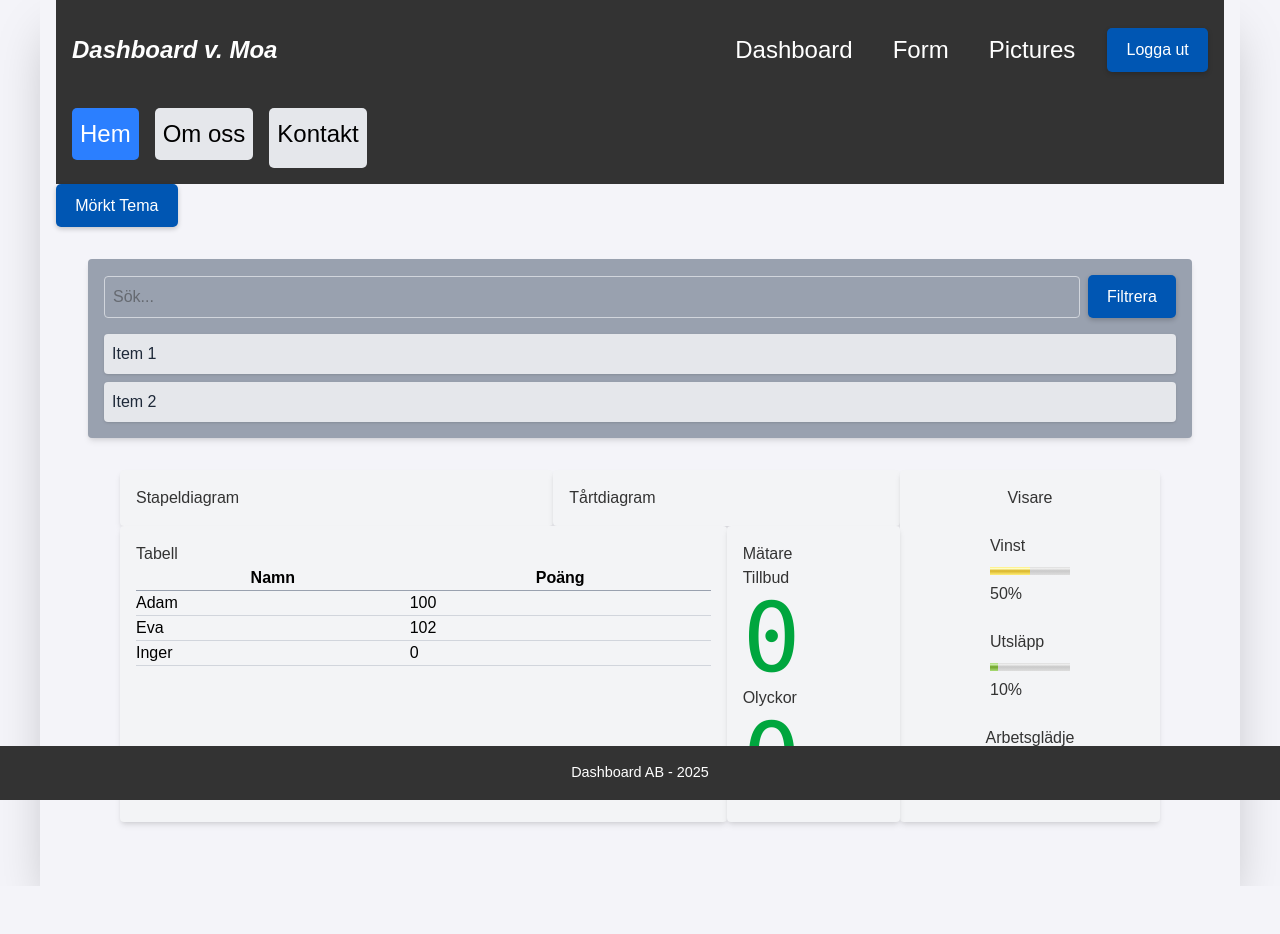
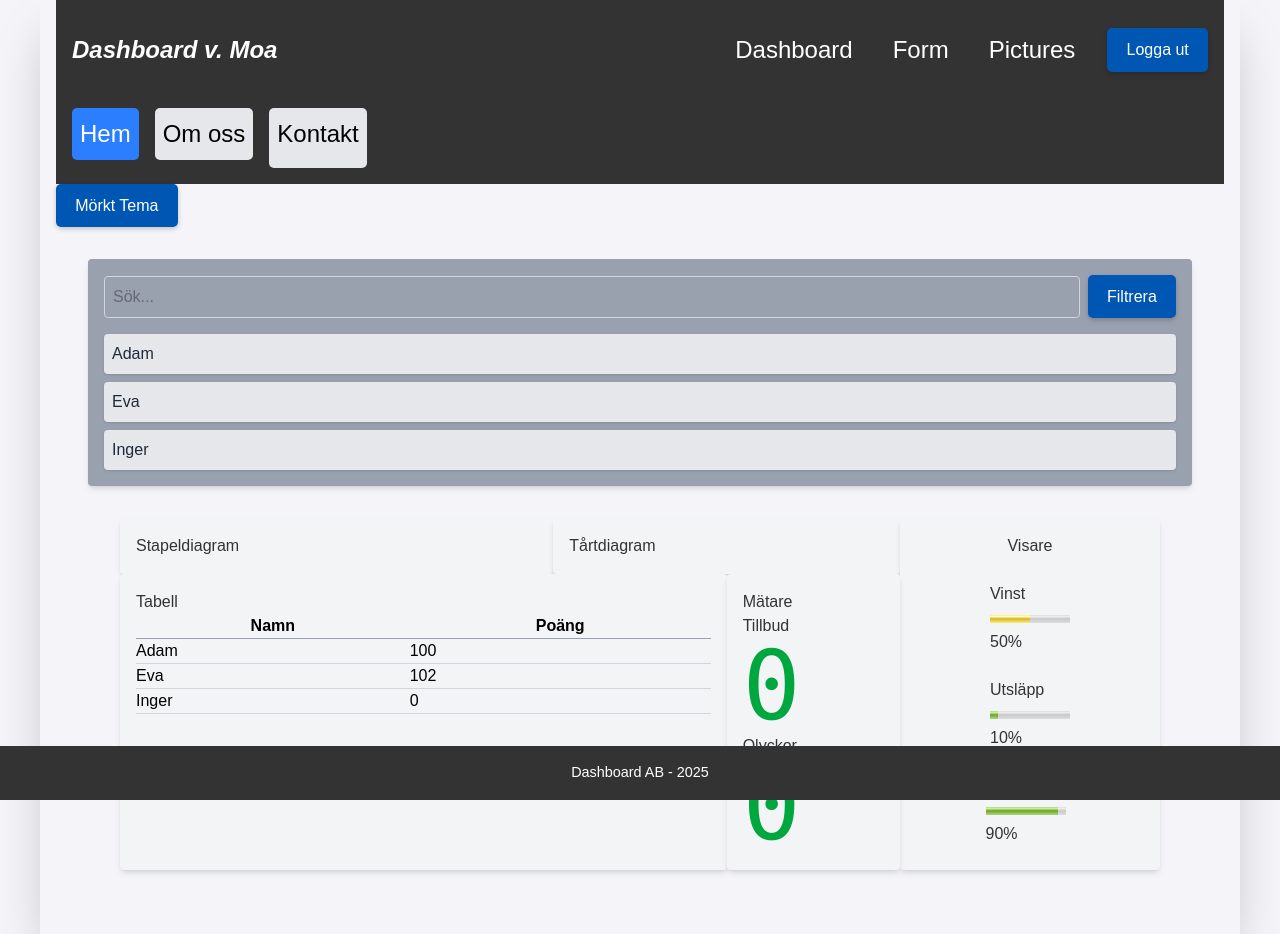
Before and after one commit to MoaPersson96/dashboard, a React (Vite) app: page / in a window 1280 px wide. Before the commit the page ends 886 px from the top, so only its background shows below. Built offline with nearby package versions, Linux system fonts and the light colour scheme.

Commit message:
Fixade så att sök funktionen visar data

```diff
--- a/src/App.jsx
+++ b/src/App.jsx
@@ -11,8 +11,9 @@ function AppContent() {
   const { theme, toggleTheme } = useTheme();
 
   const items = [
-    { id: 1, name: 'Item 1', isActive: true },
-    { id: 2, name: 'Item 2', isActive: false },
+    { id: 1, name: 'Adam', score: 100 },
+    { id: 2, name: 'Eva', score: 102 },
+    { id: 3, name: 'Inger', score: 0 },
   ];
 
   return (
--- a/src/components/Filter.jsx
+++ b/src/components/Filter.jsx
@@ -2,13 +2,24 @@ import React, { useState } from 'react';
 
 const FilterComponent = ({ items = [] }) => {
     const [searchTerm, setSearchTerm] = useState('');
+    const [filterValue, setFilterValue] = useState('');
 
     const handleSearch = (e) => {
         setSearchTerm(e.target.value);
     };
 
+    const handleFilter = () => {
+        setFilterValue(searchTerm);
+    };
+
+    const handleKeyDown = (e) => {
+        if (e.key === 'Enter') {
+            setFilterValue(searchTerm);
+        }
+    };
+
     const filteredItems = items.filter((item) =>
-        item.name.toLowerCase().includes(searchTerm.toLowerCase())
+        item.name.toLowerCase().includes(filterValue.toLowerCase())
     );
 
     return (
@@ -19,6 +30,7 @@ const FilterComponent = ({ items = [] }) => {
                     placeholder="Sök..."
                     value={searchTerm}
                     onChange={handleSearch}
+                    onKeyDown={handleKeyDown}
                     className="w-full p-2 border border-gray-300 rounded dark:bg-gray-700 dark:border-gray-600 dark:text-white focus:outline-none focus:ring-2 focus:ring-blue-500"
                     aria-label='Sök efter objekt'
                 />
@@ -26,6 +38,7 @@ const FilterComponent = ({ items = [] }) => {
                     className="px-4 py-2 bg-blue-600 text-white rounded hover:bg-blue-700 dark:bg-blue-500 dark:hover:bg-blue-600"
                     aria-label='Filtrera objekt'
                     tabIndex='0'
+                    onClick={handleFilter}
                 >
                     Filtrera
                 </button>
@@ -34,10 +47,15 @@ const FilterComponent = ({ items = [] }) => {
                 {filteredItems.map((item) => (
                     <li
                         key={item.id}
-                        className="p-2 bg-gray-200 dark:bg-gray-700 text-gray-800 dark:text-gray-100 rounded shadow-sm"
+                        className="p-2 bg-gray-200 dark:bg-gray-700 text-gray-800 dark:text-gray-100 rounded shadow-sm flex justify-between items-center gap-8"
                         role='listitem'
                     >
-                        {item.name}
+                        <span>{item.name}</span>
+                        {filterValue && item.score !== undefined && (
+                            <span className="font-bold">
+                                {item.score} <span className="text-sm text-gray-800 dark:text-gray-100">poäng</span>
+                                </span>
+                        )}
                     </li>
                 ))}
             </ul>
```
